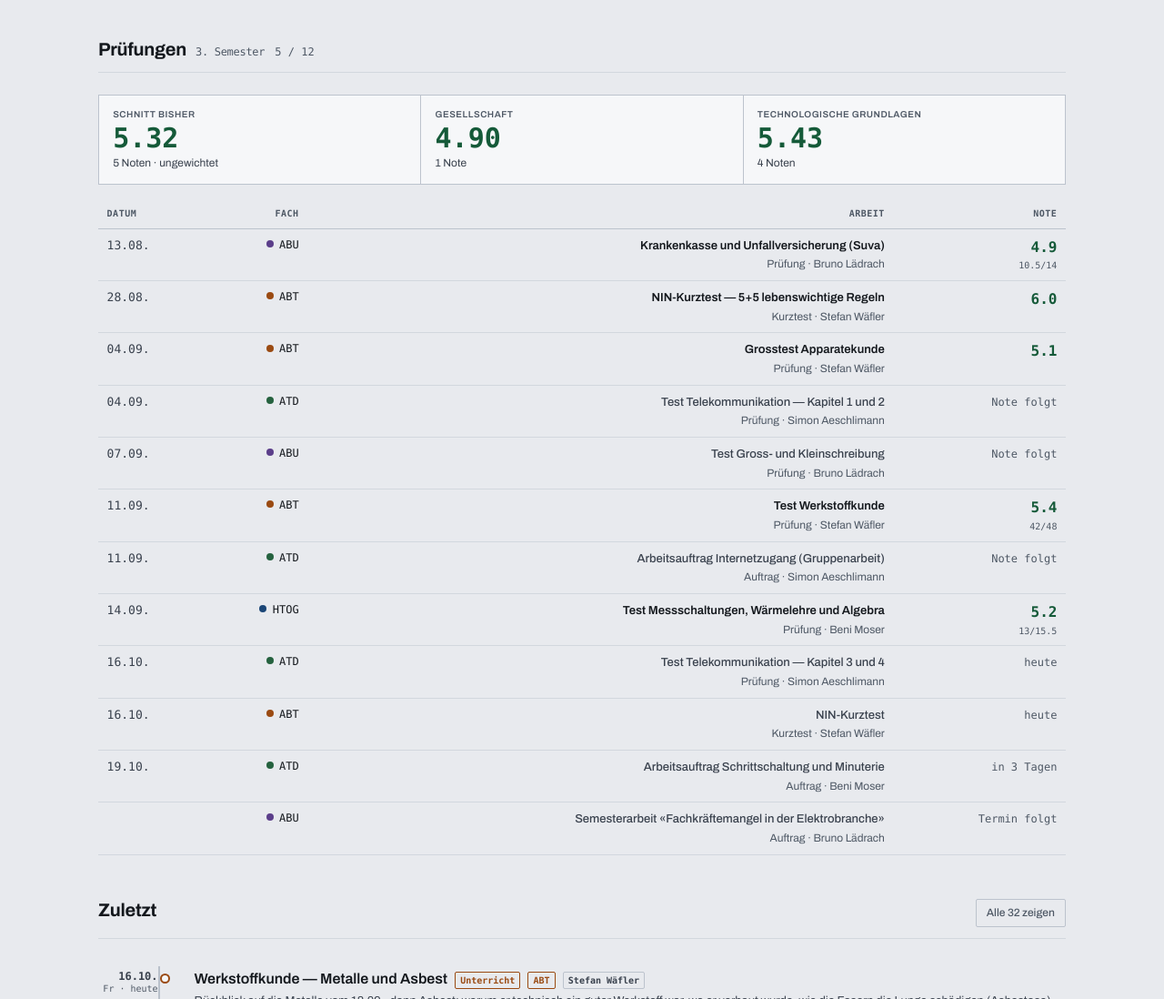
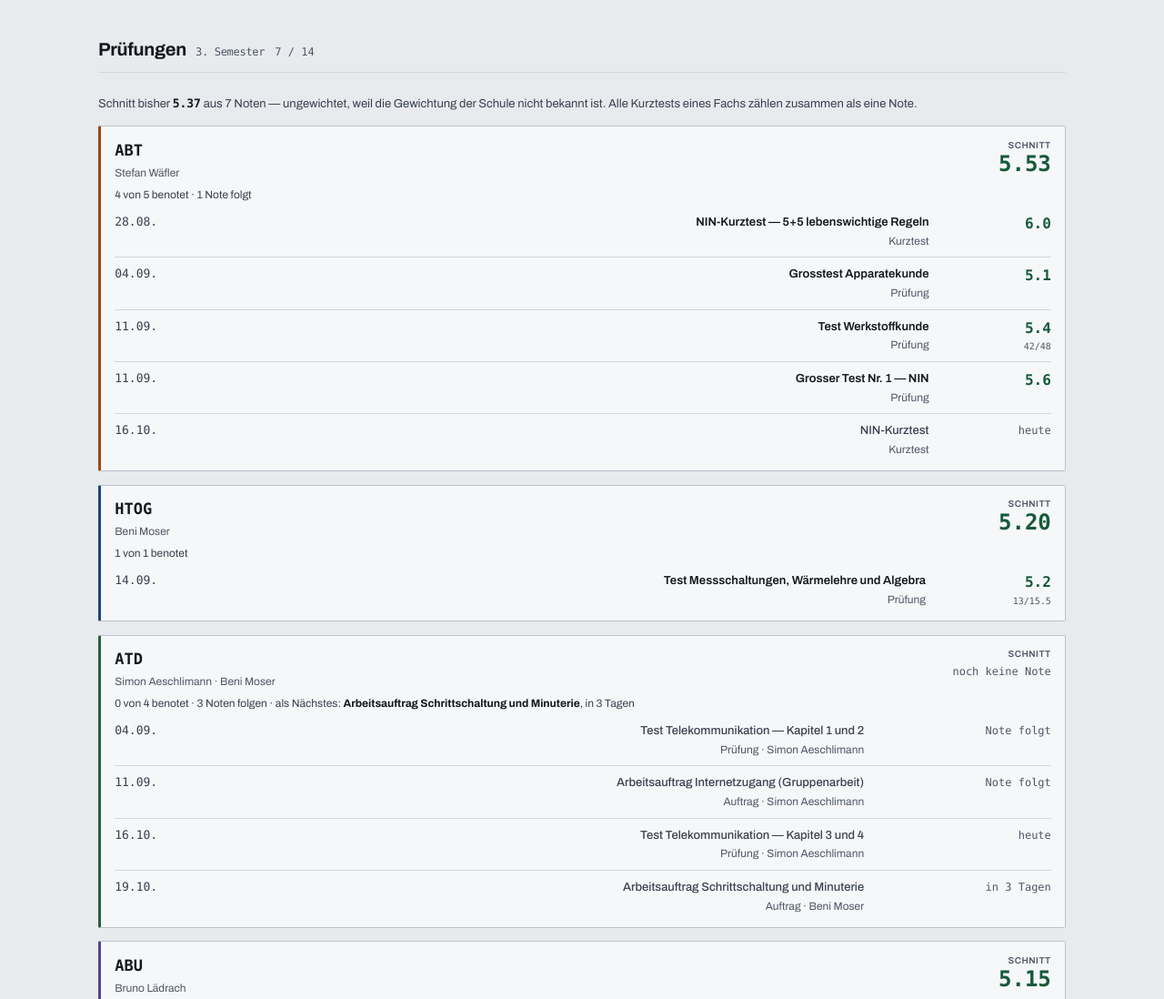
Before and after one commit to yanikroesti/school, a plain HTML site: page lehrmeister.html in a window 1280 px wide. Shown: the part 1540-2638 px from the top of the page at 91% size. Drawn offline with Linux system fonts and the light colour scheme; a web font is replaced by a local one.

Commit message:
Bericht: Prüfungen pro Fach statt einer langen Liste; NIN 5.6, Plakat 5.4
Der Abschnitt «Prüfungen» zeigt jetzt einen Kasten pro Fach (ABT,
HTOG, ATD, ABU): Lehrperson(en), Schnitt des Fachs, der Stand in einem
Satz — «4 von 5 benotet · 1 Note folgt · als Nächstes: …» — und darunter
die Arbeiten des Fachs mit Note oder Status. Die Karten pro Zeugnis-
bereich sind weg; der Gesamtschnitt steht als ein Satz über den Kästen.
Die Lehrperson steht pro Zeile nur, wenn im Fach mehrere unterrichten.

Neu benotet, von Yanik am 16.10.:
- Grosser Test Nr. 1 — NIN vom 11.09.: 5.6
- Plakat in ABU: 5.4, die Note kam am Montag 12.10.
Der NIN-Kurztest vom 16.10. bleibt «Note folgt», Resultat nächste Woche.
Das veraltete «nächstes 11.09.» im Fachstand HTOG/Berisha ist raus.

Co-Authored-By: Claude Opus 5.5 <noreply@anthropic.com>

```diff
--- a/assets/lehrmeister.js
+++ b/assets/lehrmeister.js
@@ -663,22 +663,11 @@
   function schnitt(liste) {
     var noten = [], kurz = {};
     liste.filter(benotet).forEach(function (p) {
-      if (p.art === 'kurztest') (kurz[p.fach] = kurz[p.fach] || []).push(p);
-      else noten.push({ note: p.note, bereich: p.bereich });
+      if (p.art === 'kurztest') (kurz[p.fach] = kurz[p.fach] || []).push(p.note);
+      else noten.push(p.note);
     });
-    Object.keys(kurz).forEach(function (f) {
-      var k = kurz[f];
-      noten.push({
-        note: k.reduce(function (a, p) { return a + p.note; }, 0) / k.length,
-        bereich: k[0].bereich
-      });
-    });
-    var pro = {};
-    noten.forEach(function (x) {
-      if (x.bereich) (pro[x.bereich] = pro[x.bereich] || []).push(x.note);
-    });
-    return { gesamt: mw(noten.map(function (x) { return x.note; })),
-             anzahl: noten.length, pro: pro };
+    Object.keys(kurz).forEach(function (f) { noten.push(mw(kurz[f])); });
+    return { gesamt: mw(noten), anzahl: noten.length };
   }
 
   function mw(v) {
@@ -708,44 +697,74 @@
     $('p-h-sem').textContent = en ? 'semester ' + semNr : semNr + '. Semester';
     $('p-zahl').textContent = liste.filter(benotet).length + ' / ' + liste.length;
 
-    // Karten: der Schnitt insgesamt, dann pro Zeugnisbereich, soweit belegt
-    function karte(titel, w, unten) {
-      return '<div><span class="titel">' + esc(titel) + '</span>' +
-        '<span class="wert ' + farbe(w) + '">' + fmt(w, 2) + '</span>' +
-        '<span class="unten">' + esc(unten) + '</span></div>';
-    }
-    function nNoten(n) {
-      return en ? n + (n === 1 ? ' grade' : ' grades') : n + (n === 1 ? ' Note' : ' Noten');
-    }
-    var karten = [];
-    if (sch.gesamt != null) {
-      karten.push(karte(en ? 'Average so far' : 'Schnitt bisher', sch.gesamt,
-        nNoten(sch.anzahl) + (en ? ' · unweighted' : ' · ungewichtet')));
-    }
-    ROWS.forEach(function (r) {
-      var v = r.unter && sch.pro[r.k];
-      if (v) karten.push(karte(tx(r), mw(v), nNoten(v.length)));
+    $('p-intro').hidden = sch.gesamt == null;
+    $('p-intro').innerHTML = sch.gesamt == null ? '' : (en
+      ? 'Average so far <b>' + fmt(sch.gesamt, 2) + '</b> from ' + sch.anzahl + ' grades — ' +
+        'unweighted, because the school’s weighting is not known. All short tests of a ' +
+        'subject count together as one grade.'
+      : 'Schnitt bisher <b>' + fmt(sch.gesamt, 2) + '</b> aus ' + sch.anzahl + ' Noten — ' +
+        'ungewichtet, weil die Gewichtung der Schule nicht bekannt ist. Alle Kurztests ' +
+        'eines Fachs zählen zusammen als eine Note.');
+
+    // Ein Kasten pro Fach, in der Reihenfolge der Schuldaten — nur Fächer
+    // mit Arbeiten. Ein Fach, das in subjects.json fehlt, kommt hinten dran.
+    var reihe = Object.keys(D.subjects).filter(function (f) {
+      return liste.some(function (p) { return p.fach === f; });
     });
-    $('pkpi').innerHTML = karten.join('');
-    $('pkpi').hidden = !karten.length;
+    liste.forEach(function (p) { if (reihe.indexOf(p.fach) < 0) reihe.push(p.fach); });
 
-    // Tabelle: chronologisch, Arbeiten ohne Termin am Schluss
-    liste = liste.slice().sort(function (a, b) {
-      if (!a.datum) return 1;
+    $('pfach').innerHTML = reihe.map(function (f) {
+      return fachKasten(f, liste.filter(function (p) { return p.fach === f; }), D, en);
+    }).join('');
+  }
+
+  function fachKasten(f, arbeiten, D, en) {
+    var fach = D.subjects[f] || {};
+    var h = heuteIso();
+    arbeiten = arbeiten.slice().sort(function (a, b) {
+      if (!a.datum) return 1;                 // ohne Termin ans Ende
       if (!b.datum) return -1;
       return a.datum.localeCompare(b.datum);
     });
 
-    var kopf = '<thead><tr>' +
-      '<th>' + (en ? 'Date' : 'Datum') + '</th>' +
-      '<th>' + (en ? 'Subject' : 'Fach') + '</th>' +
-      '<th>' + (en ? 'Assessment' : 'Arbeit') + '</th>' +
-      '<th>' + (en ? 'Grade' : 'Note') + '</th></tr></thead>';
+    var sch = schnitt(arbeiten);
+    var mit = arbeiten.filter(benotet).length;
 
-    var zeilen = liste.map(function (p) {
-      var fach = D.subjects[p.fach] || {};
-      var lehr = p.lehrer ? D.teacherById[p.lehrer] : null;
-      var unter = [tx(ARTEN[p.art] || {}), lehr && lehr.name].filter(Boolean).join(' · ');
+    // Lehrpersonen, in der Reihenfolge ihres ersten Auftritts
+    var lehr = [];
+    arbeiten.forEach(function (p) {
+      var t = p.lehrer && D.teacherById[p.lehrer];
+      if (t && lehr.indexOf(t.name) < 0) lehr.push(t.name);
+    });
+
+    // Der Stand in einem Satz: benotet, was noch zurückkommt, was als Nächstes kommt
+    var folgt = arbeiten.filter(function (p) {
+      return !benotet(p) && p.datum && p.datum <= h;
+    }).length;
+    var naechste = arbeiten.filter(function (p) { return p.datum && p.datum > h; })[0];
+    var offenTermin = arbeiten.filter(function (p) { return !p.datum; })[0];
+    var satz = [en ? mit + ' of ' + arbeiten.length + ' graded'
+                   : mit + ' von ' + arbeiten.length + ' benotet'];
+    if (folgt) {
+      satz.push(en ? folgt + (folgt > 1 ? ' grades' : ' grade') + ' to follow'
+                   : folgt + (folgt > 1 ? ' Noten folgen' : ' Note folgt'));
+    }
+    if (naechste) {
+      satz.push((en ? 'next: ' : 'als Nächstes: ') + '<b>' + esc(tx(naechste.titel)) +
+        '</b>, ' + esc(wann(naechste.datum)));
+    } else if (offenTermin) {
+      satz.push((en ? 'date open: ' : 'Termin offen: ') + '<b>' + esc(tx(offenTermin.titel)) + '</b>');
+    }
+
+    var wert = sch.gesamt != null
+      ? '<span class="wert ' + farbe(sch.gesamt) + '">' + fmt(sch.gesamt, 2) + '</span>'
+      : '<span class="wert leer">' + (en ? 'no grade yet' : 'noch keine Note') + '</span>';
+
+    var zeilen = arbeiten.map(function (p) {
+      var t = p.lehrer ? D.teacherById[p.lehrer] : null;
+      // Die Lehrperson nur nennen, wenn im Fach mehrere unterrichten
+      var unter = [tx(ARTEN[p.art] || {}), lehr.length > 1 && t ? t.name : '']
+        .filter(Boolean).join(' · ');
       var rechts = benotet(p)
         ? '<span class="note ' + farbe(p.note) + '">' + fmt(p.note) + '</span>' +
           (typeof p.punkte === 'number' && typeof p.maxPunkte === 'number'
@@ -753,15 +772,23 @@
         : '<span class="folgt">' + esc(stand(p)) + '</span>';
       return '<tr' + (benotet(p) ? '' : ' class="offen"') + '>' +
         '<td class="zahl">' + (p.datum ? datumKurz(p.datum) : '') + '</td>' +
-        '<td><span class="fpunkt" style="--c:' + fachFarbe(p.fach) + '"></span>' +
-          esc(fach.code || FACHCODES[p.fach] || '') + '</td>' +
         '<td><span class="pt">' + esc(tx(p.titel)) + '</span>' +
           (unter ? '<span class="pu">' + esc(unter) + '</span>' : '') + '</td>' +
         '<td class="zahl">' + rechts + '</td>' +
       '</tr>';
     }).join('');
 
-    $('ptab').innerHTML = kopf + '<tbody>' + zeilen + '</tbody>';
+    return '<article class="pf" style="--c:' + fachFarbe(f) + '">' +
+      '<div class="pf-kopf">' +
+        '<div class="pf-name"><span class="pf-code">' + esc(fach.code || FACHCODES[f] || f) + '</span>' +
+          (lehr.length ? '<span class="pf-lehr">' + esc(lehr.join(' · ')) + '</span>' : '') +
+        '</div>' +
+        '<div class="pf-schnitt"><span class="titel">' + (en ? 'Average' : 'Schnitt') + '</span>' +
+          wert + '</div>' +
+      '</div>' +
+      '<p class="pf-stand">' + satz.join(' · ') + '</p>' +
+      '<table class="tab ptab"><tbody>' + zeilen + '</tbody></table>' +
+    '</article>';
   }
 
   /* ---------------- Alles zeichnen ---------------- */
--- a/data/agenda.json
+++ b/data/agenda.json
@@ -40,12 +40,14 @@
       "fokus": {
         "de": [
           "Werkstoffkunde-Test vom 11.09. zurück: Note 5.4 (42 von 48 Punkten)",
+          "NIN-Grosstest Nr. 1 vom 11.09.: Note 5.6 · Kurztest vom 16.10.: Note folgt nächste Woche",
           "Metalle im Überblick: Stahl, Kupfer, Aluminium, Edelmetalle, Wolfram, Zinn, Blei",
           "Asbest: Eigenschaften, frühere Verwendung, Asbestose, Prävention und das Vorgehen bei Asbestverdacht auf der Baustelle",
           "NIV: Bewilligungspflicht, Fachkundigkeit, Pflichten des Eigentümers, Erstprüfung und Schlusskontrolle"
         ],
         "en": [
           "Materials science test of 11 Sep returned: grade 5.4 (42 of 48 points)",
+          "NIN major test no. 1 of 11 Sep: grade 5.6 · short test of 16 Oct: grade due next week",
           "Metals overview: steel, copper, aluminium, precious metals, tungsten, tin, lead",
           "Asbestos: properties, former uses, asbestosis, prevention and what to do on site if asbestos is suspected",
           "NIV: licensing, competence, owner’s duties, initial verification and final inspection"
@@ -101,11 +103,6 @@
           "Owner’s duties; licensing and competence (art. 5–10a)",
           "Initial verification during construction and final inspection before handover (art. 24)"
         ]
-      },
-      "naechstes": {
-        "datum": "2026-09-11",
-        "de": "Grosser Test Nr. 1 — NIN, dazu wieder ein Kurztest",
-        "en": "Major test no. 1 — NIN, plus another short test"
       },
       "quelle": "Notiz NIN 18.09.2026"
     },
--- a/data/pruefungen.json
+++ b/data/pruefungen.json
@@ -67,6 +67,19 @@
       }
     },
     {
+      "id": "2026-10-12-abu-plakat",
+      "datum": "2026-10-12",
+      "semester": 3,
+      "fach": "abu",
+      "lehrer": "laedrach",
+      "art": "auftrag",
+      "titel": {
+        "de": "Plakat",
+        "en": "Poster"
+      },
+      "note": 5.4
+    },
+    {
       "id": "2026-09-14-htog-moser-messschaltungen",
       "datum": "2026-09-14",
       "semester": 3,
@@ -126,6 +139,28 @@
         "zählt wie ein Kurztest"
       ],
       "maxPunkte": 25
+    },
+    {
+      "id": "2026-09-11-abt-nin-grosstest-1",
+      "datum": "2026-09-11",
+      "semester": 3,
+      "fach": "abt",
+      "bereich": "tg",
+      "lehrer": "waefler",
+      "art": "test",
+      "titel": {
+        "de": "Grosser Test Nr. 1 — NIN",
+        "en": "Major test no. 1 — NIN"
+      },
+      "themen": [
+        "Kapitelaufbau N1–N8",
+        "5+5 lebenswichtige Regeln",
+        "Arbeitsmethoden, AuS 1 und AuS 2",
+        "PSA und Schutzstufen",
+        "Gefahren und Wirkung des Stroms, Körperimpedanz",
+        "ESTI"
+      ],
+      "note": 5.6
     },
     {
       "id": "2026-09-07-abu-gross-kleinschreibung",
--- a/lehrmeister.html
+++ b/lehrmeister.html
@@ -215,18 +215,41 @@
   font-family: var(--f-data); font-size: var(--t-xs); font-weight: 500;
   color: var(--muted); margin-left: 0.4rem;
 }
-.pkpi { margin-bottom: 1rem; }
-.ptab-wrap { overflow-x: auto; }
-.ptab th, .ptab td { text-align: left; vertical-align: top; }
-.ptab th:last-child, .ptab td:last-child { text-align: right; }
-.ptab td:first-child { white-space: nowrap; color: var(--ink-2); }
-.ptab td:nth-child(2) { white-space: nowrap; font-family: var(--f-data); font-size: var(--t-xs); }
-.ptab .fpunkt {
-  display: inline-block; width: 0.5rem; height: 0.5rem; border-radius: 50%;
-  background: var(--c, var(--rail)); margin-right: 0.4rem; vertical-align: 0.05rem;
+.p-intro { font-size: var(--t-s); color: var(--ink-2); margin: 0 0 0.9rem; line-height: 1.5; }
+.p-intro b { color: var(--ink); font-family: var(--f-data); }
+
+/* Ein Kasten pro Fach: Kopf mit Schnitt und Stand, darunter die Arbeiten */
+.pfach { display: grid; gap: 0.9rem; }
+.pf {
+  border: 1px solid var(--line-2); border-left: 3px solid var(--c, var(--rail));
+  border-radius: var(--r-s); background: var(--plate);
+  padding: 0.8rem 0.95rem 0.35rem;
 }
+.pf-kopf { display: flex; align-items: flex-start; gap: 0.75rem; }
+.pf-name { min-width: 0; }
+.pf-code { font-family: var(--f-data); font-weight: 700; font-size: var(--t-m); color: var(--ink); }
+.pf-lehr { display: block; font-size: var(--t-xs); color: var(--muted); margin-top: 0.1rem; }
+.pf-schnitt { margin-left: auto; text-align: right; flex: none; }
+.pf-schnitt .wert {
+  display: block; font-family: var(--f-data); font-size: var(--t-xl); font-weight: 600;
+  line-height: 1.05; font-variant-numeric: tabular-nums;
+}
+.pf-schnitt .wert.leer { font-size: var(--t-xs); font-weight: 500; color: var(--muted); padding-top: 0.3rem; }
+.pf-schnitt .titel {
+  display: block; font-size: 0.625rem; color: var(--muted); font-weight: 600;
+  text-transform: uppercase; letter-spacing: 0.05em;
+}
+.pf-stand { font-size: var(--t-xs); color: var(--ink-2); margin: 0.35rem 0 0.2rem; line-height: 1.5; }
+.pf-stand b { color: var(--ink); }
+
+.ptab { margin-top: 0.2rem; }
+.ptab tr:last-child td { border-bottom: 0; }
+.ptab td { text-align: left; vertical-align: top; }
+.ptab td:last-child { text-align: right; }
+.ptab td:first-child { white-space: nowrap; color: var(--ink-2); padding-left: 0; }
+.ptab td:last-child { padding-right: 0; }
 .ptab .pt { display: block; color: var(--ink); font-weight: 600; }
-.ptab td:nth-child(3) { hyphens: auto; overflow-wrap: break-word; }
+.ptab td:nth-child(2) { hyphens: auto; overflow-wrap: break-word; }
 .ptab .pu { display: block; font-size: var(--t-xs); color: var(--muted); margin-top: 0.1rem; }
 .ptab .note {
   font-family: var(--f-data); font-size: var(--t-b); font-weight: 600;
@@ -238,8 +261,8 @@
 .ptab .folgt { font-size: var(--t-xs); color: var(--muted); }
 .ptab tr.offen .pt { font-weight: 500; color: var(--ink-2); }
 @media (max-width: 560px) {
-  .ptab th, .ptab td { padding: 0.5rem 0.35rem; }
-  .ptab .fpunkt { display: none; }
+  .pf { padding: 0.7rem 0.75rem 0.3rem; }
+  .ptab td { padding: 0.5rem 0.35rem; }
 }
 
 .verlauf svg { display: block; width: 100%; height: auto; }
@@ -346,8 +369,8 @@
         <span class="count" id="p-zahl" title="benotet / insgesamt"></span>
         <span class="spacer"></span>
       </div>
-      <div class="kpi pkpi" id="pkpi" hidden></div>
-      <div class="ptab-wrap"><table class="tab ptab" id="ptab"></table></div>
+      <p class="p-intro" id="p-intro"></p>
+      <div class="pfach" id="pfach"></div>
     </section>
 
     <section class="sect" aria-labelledby="g-h" id="s-geschehen" hidden>
```
